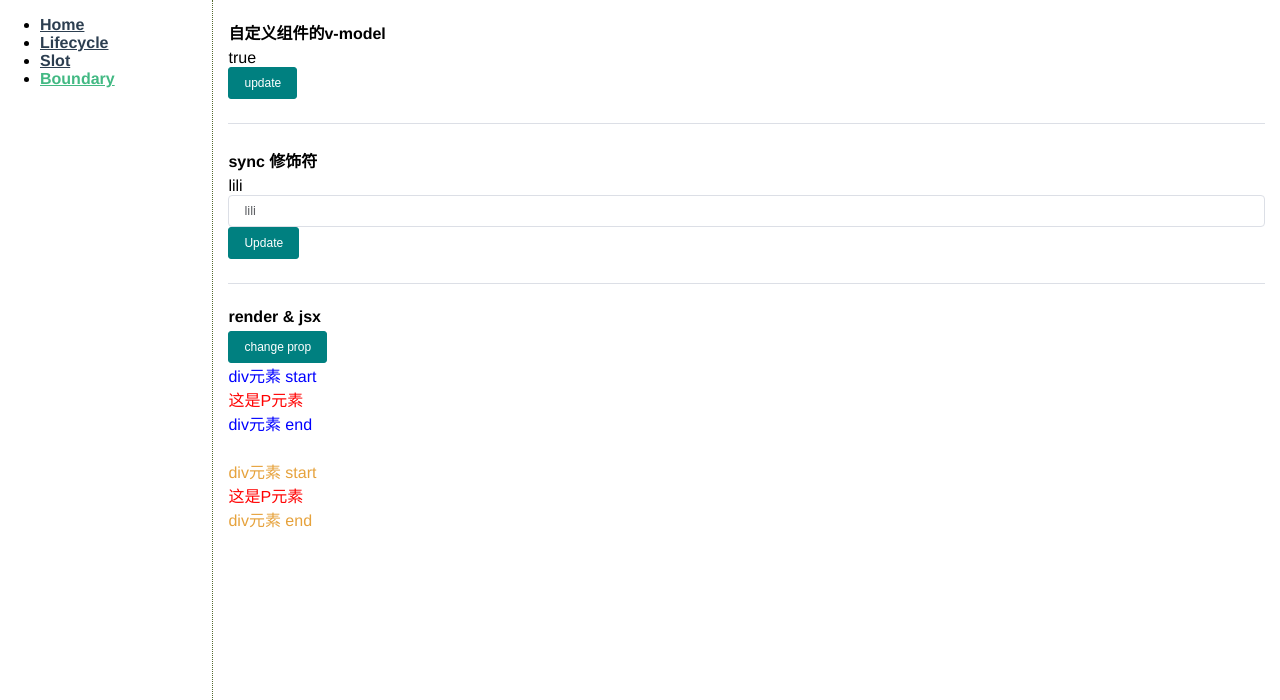
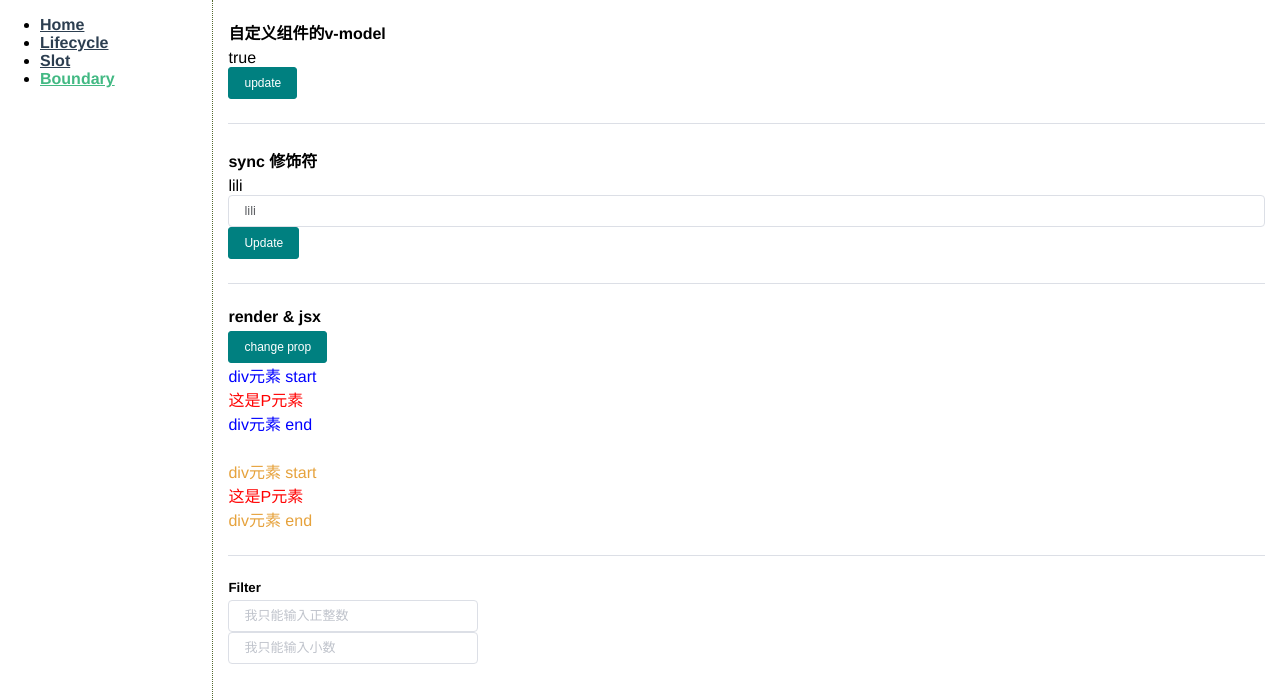
Before and after one commit to Grubby520/web-frontend, a Vue app in the folder 01.Framework/Vue/key-points/: page /boundary in a window 1280 px wide. Shown: the top 700 px of the page. Built offline with nearby package versions, Linux system fonts and the light colour scheme.

Commit message:
全局指令 directives 深度体验

```diff
--- a/01.Framework/Vue/key-points/src/components/boundary/Render.vue
+++ b/01.Framework/Vue/key-points/src/components/boundary/Render.vue
@@ -1,6 +1,6 @@
 <script>
 export default {
-  functional: true,
+  functional: true, // 函数式组件
   name: "Render",
   /** render函数写着头痛 - 放弃
    * createElement(
@@ -23,6 +23,16 @@ export default {
     },
   },
   render(h, ctx) {
+    /**
+      props：提供所有 prop 的对象
+      children：VNode 子节点的数组
+      slots：一个函数，返回了包含所有插槽的对象
+      scopedSlots：(2.6.0+) 一个暴露传入的作用域插槽的对象。也以函数形式暴露普通插槽。
+      data：传递给组件的整个数据对象，作为 createElement 的第二个参数传入组件
+      parent：对父组件的引用
+      listeners：(2.3.0+) 一个包含了所有父组件为当前组件注册的事件监听器的对象。这是 data.on 的一个别名。
+      injections：(2.3.0+) 如果使用了 inject 选项，则该对象包含了应当被注入的 property。
+     */
     console.log(ctx);
     return h(
       "div",
--- a/01.Framework/Vue/key-points/src/components/boundary/index.vue
+++ b/01.Framework/Vue/key-points/src/components/boundary/index.vue
@@ -18,6 +18,24 @@
     >
     <Render :showBar="showBar" />
     <Jsx class="mt-l" />
+
+    <el-divider></el-divider>
+    <h5>Filter</h5>
+    <el-input
+      v-model="integer"
+      v-slFormatNumber="{ type: 'integer' }"
+      placeholder="我只能输入正整数"
+      style="width: 250px"
+    ></el-input>
+    <p>{{ integer }}</p>
+
+    <el-input
+      v-model="decimals"
+      v-slFormatNumber="{ type: 'decimals' }"
+      placeholder="我只能输入小数"
+      style="width: 250px"
+    ></el-input>
+    <p>{{ decimals }}</p>
   </div>
 </template>
 
@@ -38,6 +56,8 @@ export default {
       checked: true,
       name: "lili",
       showBar: false,
+      integer: "",
+      decimals: "",
     };
   },
 };
--- a/01.Framework/Vue/key-points/src/router/index.js
+++ b/01.Framework/Vue/key-points/src/router/index.js
@@ -2,7 +2,7 @@ import Vue from "vue";
 import VueRouter from "vue-router";
 import Home from "../views/Home.vue";
 
-Vue.use(VueRouter);
+Vue.use(VueRouter); // 插件 Plugin 一个库，提供强大的API
 
 const routes = [
   {
--- a/01.Framework/Vue/key-points/src/share/directives/formatNumber.js
+++ b/01.Framework/Vue/key-points/src/share/directives/formatNumber.js
@@ -4,8 +4,8 @@ formatNumber.install = (Vue) => {
    * // 根据需求不断扩展
    * value格式：v-="{ type: "integer", includeZero: true, minus: false }"
    *
-   * type: 格式化方式，integer（正整数）、gold（保留两位小数的金钱格式）
-   * includeZero：type为integer时（可选 包含0），type为gold时（表示是否自动补位）
+   * type: 格式化方式，integer（正整数）、decimals（小数）
+   * includeZero：type为integer时（可选 包含0），type为decimals时（表示是否自动补位）
    * minus: 是否允许输入负数 (integer)
    */
   Vue.directive("slFormatNumber", {
@@ -16,8 +16,8 @@ formatNumber.install = (Vue) => {
             case "integer":
               this.setInteger(param);
               break;
-            case "gold":
-              this.setGold(param);
+            case "decimals":
+              this.setDecimals(param);
               break;
             default:
               console.log("暂不支持此格式化方式");
@@ -38,7 +38,7 @@ formatNumber.install = (Vue) => {
               input$.dispatchEvent(new Event("compositionend"));
               input$.dispatchEvent(new Event("input"));
             }
-          }
+          };
           const onChange = () => {
             const valuePrev = input$.value;
             let valueNext = formatInteger(valuePrev, param);
@@ -52,17 +52,17 @@ formatNumber.install = (Vue) => {
               input$.dispatchEvent(new Event("compositionend"));
               input$.dispatchEvent(new Event("input"));
             }
-          }
+          };
           validate.addEvent(input$, ["input"], onInput);
           validate.addEvent(input$, ["change"], onChange);
         },
-        setGold: function (param) {
+        setDecimals: function (param) {
           const input$ = el.getElementsByTagName("input")[0];
           const onInput = () => {
             const valuePrev = input$.value;
             const valueNext = compare(
               param,
-              goldChange(input$.value, param.decimalPlaces || 2)
+              decimalsChange(input$.value, param.decimalPlaces || 2)
             );
             if (String(valueNext) !== valuePrev) {
               input$.value = valueNext;
@@ -74,7 +74,7 @@ formatNumber.install = (Vue) => {
             const valuePrev = input$.value;
             const valueNext = compare(
               param,
-              goldBlur(input$.value, param.includeZero)
+              decimalsBlur(input$.value, param.includeZero)
             );
             if (String(valueNext) !== valuePrev) {
               input$.value = valueNext;
@@ -109,7 +109,7 @@ function formatInteger(value, param) {
   value = value ? value : param.includeZero && value === 0 ? value : "";
   return value.toString();
 }
-function goldChange(v, decimalPlaces = 2) {
+function decimalsChange(v, decimalPlaces = 2) {
   v = v.indexOf(".") === 0 ? "0" + v : v;
   let newValue = v.toString();
   let decimalPlacesReg = "^(-)*(\\d+)\\.(";
@@ -136,7 +136,7 @@ function goldChange(v, decimalPlaces = 2) {
 
   return newValue;
 }
-function goldBlur(v, includeZero) {
+function decimalsBlur(v, includeZero) {
   let nv = v.replace(/\.$/, "");
   if (!includeZero) {
     return nv;
--- a/01.Framework/Vue/key-points/src/share/index.js
+++ b/01.Framework/Vue/key-points/src/share/index.js
@@ -12,7 +12,7 @@ import Plugins from "./packages";
 const requireDirectives = require.context("./directives", true, /\w+\.(js)$/);
 requireDirectives.keys().forEach((name) => {
   const file = requireDirectives(name);
-  const config = file.config || file;
+  const config = file.default || file;
   Vue.use(config);
 });
 
--- a/01.Framework/Vue/key-points/src/share/packages/Console/index.js
+++ b/01.Framework/Vue/key-points/src/share/packages/Console/index.js
@@ -1,5 +1,7 @@
 export default {
+  // 暴露一个 install 方法，供 Vue.use 方法调用
   install: function (Vue) {
+    // Plugin 插件开发 添加Vue实例方法 通过添加到 Vue.prototype 上实现
     Vue.prototype.$console = function (...rest) {
       console.log(rest);
     };
```
Also changed, not shown: 1 other file (tests, documents, lock files or other folders).
